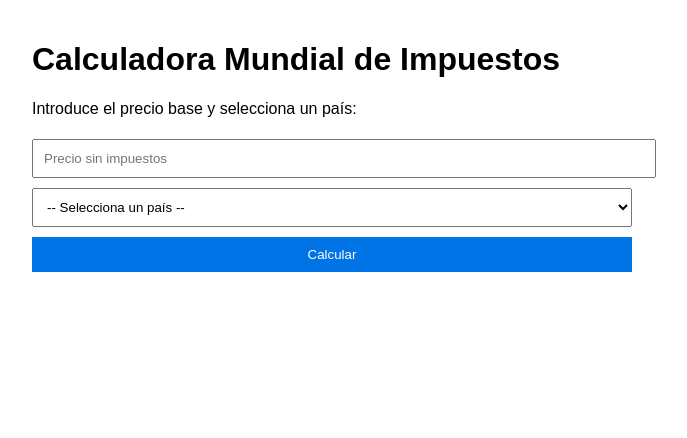
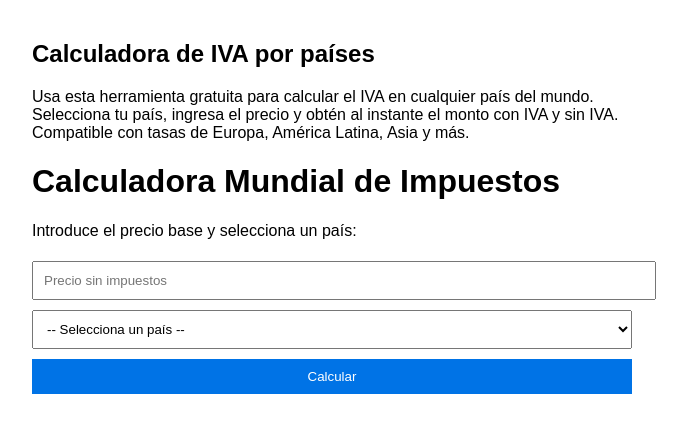
Before and after one commit to ivanalhambra/calculadora-iva, a plain HTML site: page index.html in a window 1280 px wide. Shown: the whole page, without its empty margins (308-995 px from the left). Drawn offline with Linux system fonts and the light colour scheme.

Commit message:
Update index.html

```diff
--- a/index.html
+++ b/index.html
@@ -15,6 +15,14 @@
     button:hover { background:#005bb5; }
     #resultado { margin-top:15px; font-weight:bold; }
   </style>
+  <section>
+  <h1>Calculadora de IVA por países</h1>
+  <p>
+    Usa esta herramienta gratuita para calcular el IVA en cualquier país del mundo.
+    Selecciona tu país, ingresa el precio y obtén al instante el monto con IVA y sin IVA.
+    Compatible con tasas de Europa, América Latina, Asia y más.
+  </p>
+</section>
 </head>
 <body>
   <h1>Calculadora Mundial de Impuestos</h1>
```
